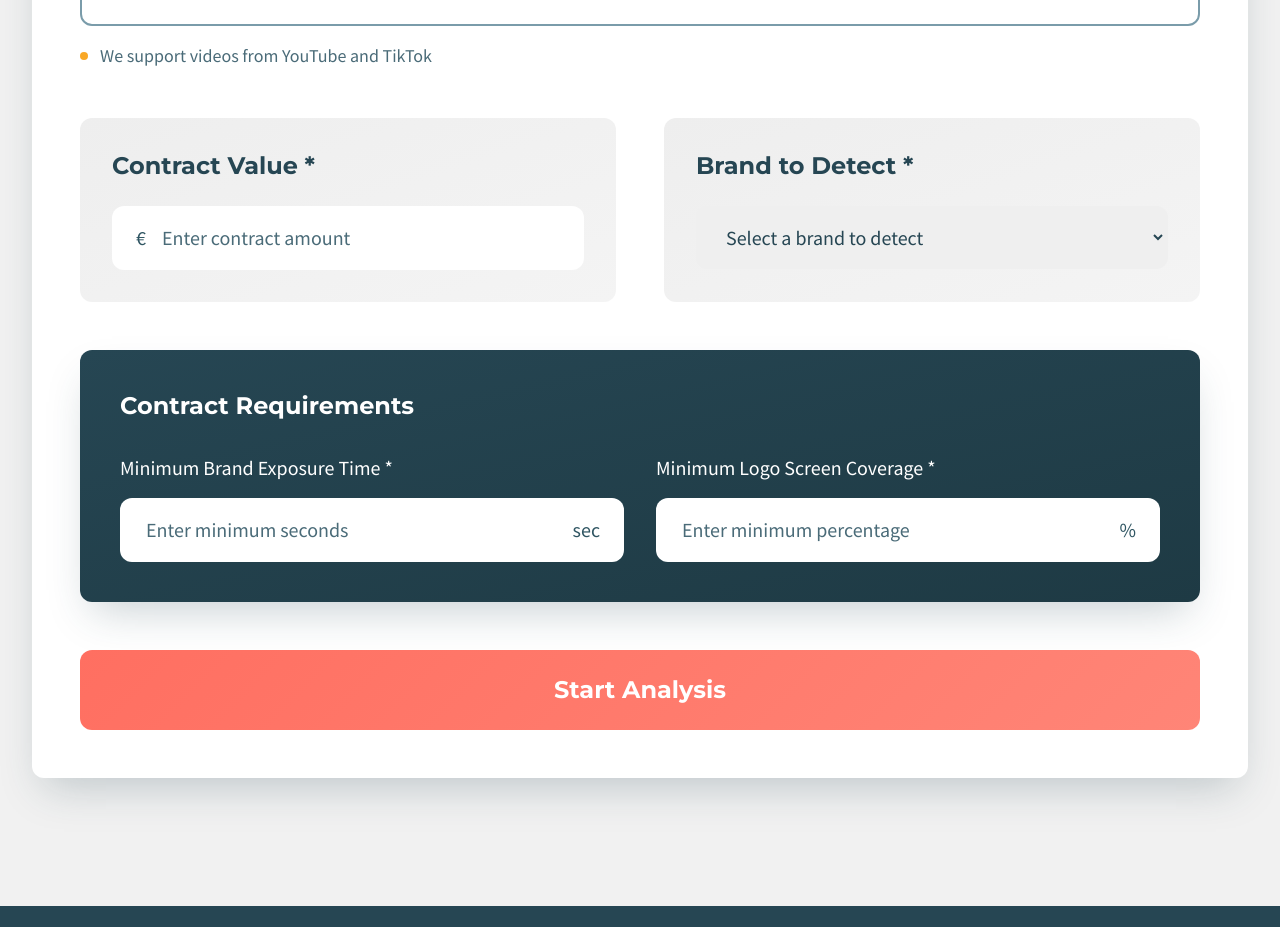
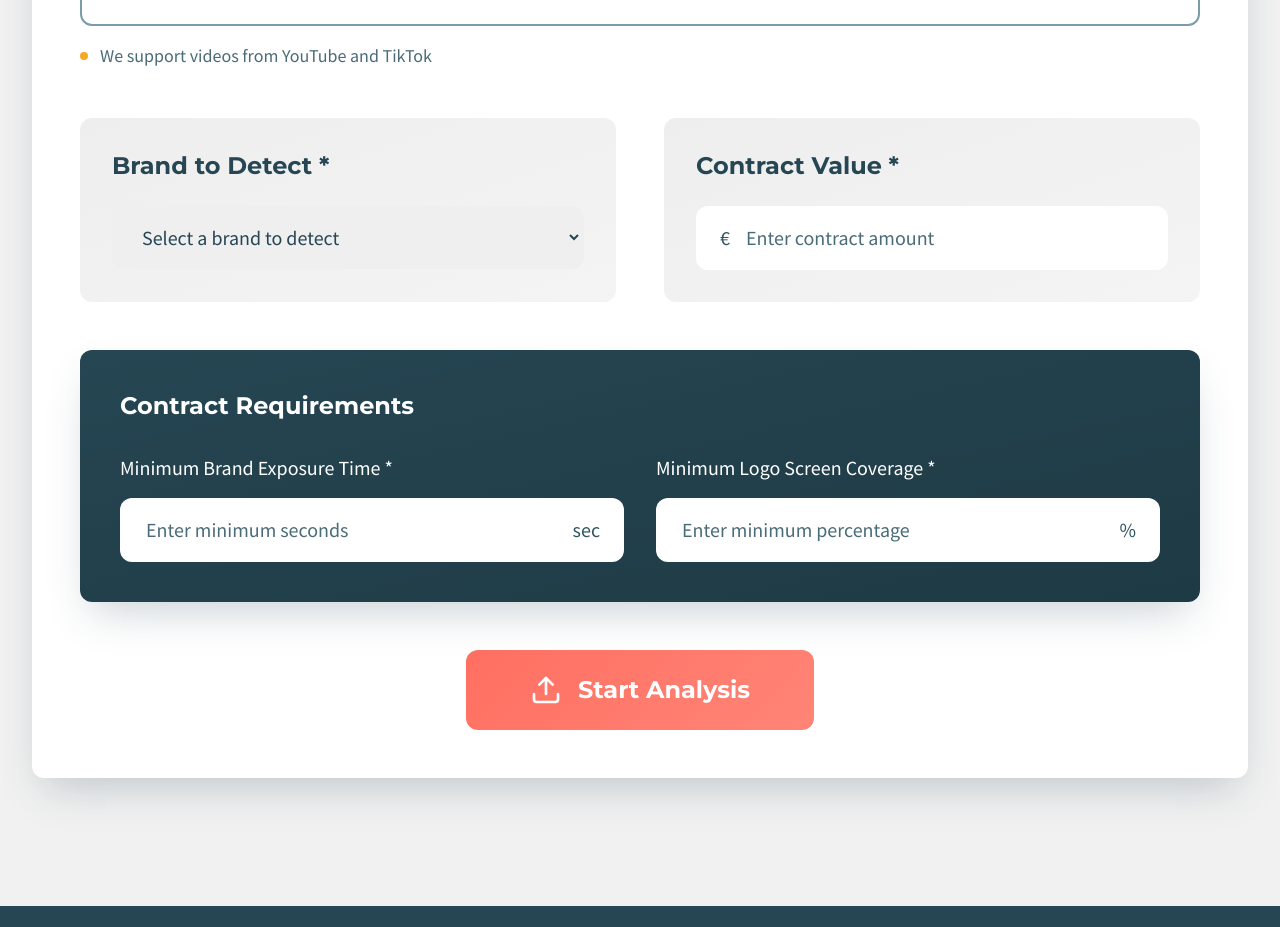
Before and after one commit to andalons/computer_vision_G5, a React (Vite) app in the folder frontend/: page /link-analysis in a window 1280 px wide. Shown: the part 528-1455 px from the top of the page. Built offline with nearby package versions, Linux system fonts and the light colour scheme.

Commit message:
feat: create modal progress and import it in LinkAnalysis page - #19

```diff
--- a/frontend/src/components/analysis/FormInput.jsx
+++ b/frontend/src/components/analysis/FormInput.jsx
@@ -1,7 +1,7 @@
-import React, { useState } from 'react';
+import React, { useState, useImperativeHandle, forwardRef } from 'react';
 import { Upload } from 'lucide-react';
 
-const FormInput = () => {
+const FormInput = forwardRef((props, ref) => {
   const [formData, setFormData] = useState({
     url: '',
     brand: '',
@@ -28,6 +28,7 @@ const FormInput = () => {
           errors.brand = 'Please select a brand to detect';
         }
         break;
+      case 'contract_price':
         if (!value.trim()) {
           errors.contract_price = 'Contract price is required';
         } else if (isNaN(value) || parseFloat(value) <= 0) {
@@ -53,6 +54,34 @@ const FormInput = () => {
     return errors;
   };
 
+  const validateForm = () => {
+    const requiredFields = ['url', 'brand', 'contract_price', 'min_brand_time', 'min_logo_area'];
+    let errors = {};
+
+    requiredFields.forEach(field => {
+      const fieldErrors = validateField(field, formData[field]);
+      errors = { ...errors, ...fieldErrors };
+    });
+
+    setFieldErrors(errors);
+    return Object.keys(errors).length === 0;
+  };
+
+  useImperativeHandle(ref, () => ({
+    validateForm,
+    getFormData: () => formData,
+    resetForm: () => {
+      setFormData({
+        url: '',
+        brand: '',
+        contract_price: '',
+        min_brand_time: '',
+        min_logo_area: ''
+      });
+      setFieldErrors({});
+    }
+  }));
+
   const handleInputChange = (e) => {
     const { name, value } = e.target;
     setFormData(prev => ({
@@ -60,7 +89,6 @@ const FormInput = () => {
       [name]: value
     }));
 
-    // Limpiar errores del campo cuando el usuario empiece a escribir
     if (fieldErrors[name]) {
       setFieldErrors(prev => {
         const newErrors = { ...prev };
@@ -72,7 +100,7 @@ const FormInput = () => {
 
   return (
     <>
-      {/* Sección URL Input */}
+      {/* Input para la URL del video */}
       <div className="mb-12">
         <div className="flex items-center mb-6">
           <div className="flex items-center justify-center w-12 h-12 mr-4 rounded-card bg-coral-500/10">
@@ -105,31 +133,8 @@ const FormInput = () => {
         </div>
       </div>
 
-      {/* Seccion de precio de contrato */}
+      {/* Sección de marca y contrato */}
       <div className="grid grid-cols-1 gap-12 mb-12 lg:grid-cols-2">
-        <div className="p-8 rounded-card bg-gradient-to-br from-humo-600 to-humo-400">
-          <label className="block mb-6 text-2xl font-bold font-montserrat text-petroleo-500">
-            Contract Value *
-          </label>
-          <div className="relative">
-            <span className="absolute text-xl transform -translate-y-1/2 left-6 top-1/2 font-source text-petroleo-400">€</span>
-            <input
-              type="number"
-              name="contract_price"
-              value={formData.contract_price}
-              onChange={handleInputChange}
-              placeholder="Enter contract amount"
-              className={`w-full py-4 pl-12 pr-6 text-xl transition-all duration-300 border-2 rounded-card font-source text-petroleo-500 placeholder-petroleo-300 focus:outline-none focus:ring-0 ${
-                fieldErrors.contract_price
-                  ? 'border-coral-500 focus:border-coral-600'
-                  : 'border-transparent focus:border-mostaza-500 focus:shadow-medium'
-              }`}
-            />
-          </div>
-          {fieldErrors.contract_price && (
-            <p className="mt-2 text-sm font-medium font-source text-coral-500">{fieldErrors.contract_price}</p>
-          )}
-        </div>
 
         {/* Selección de marca */}
         <div className="p-8 rounded-card bg-gradient-to-br from-humo-600 to-humo-400">
@@ -154,6 +159,31 @@ const FormInput = () => {
             <p className="mt-2 text-sm font-medium font-source text-coral-500">{fieldErrors.brand}</p>
           )}
         </div>
+
+        {/* Precio del contrato */}
+        <div className="p-8 rounded-card bg-gradient-to-br from-humo-600 to-humo-400">
+          <label className="block mb-6 text-2xl font-bold font-montserrat text-petroleo-500">
+            Contract Value *
+          </label>
+          <div className="relative">
+            <span className="absolute text-xl transform -translate-y-1/2 left-6 top-1/2 font-source text-petroleo-400">€</span>
+            <input
+              type="number"
+              name="contract_price"
+              value={formData.contract_price}
+              onChange={handleInputChange}
+              placeholder="Enter contract amount"
+              className={`w-full py-4 pl-12 pr-6 text-xl transition-all duration-300 border-2 rounded-card font-source text-petroleo-500 placeholder-petroleo-300 focus:outline-none focus:ring-0 ${
+                fieldErrors.contract_price
+                  ? 'border-coral-500 focus:border-coral-600'
+                  : 'border-transparent focus:border-mostaza-500 focus:shadow-medium'
+              }`}
+            />
+          </div>
+          {fieldErrors.contract_price && (
+            <p className="mt-2 text-sm font-medium font-source text-coral-500">{fieldErrors.contract_price}</p>
+          )}
+        </div>
       </div>
 
       {/* Requisitos de contrato */}
@@ -163,7 +193,7 @@ const FormInput = () => {
         </h3>
         <div className="grid grid-cols-1 gap-8 lg:grid-cols-2">
 
-          {/* Tiempo de exposición mínimo de la marca */}
+          {/* Tiempo mínimo de exposición del logo */}
           <div>
             <label className="block mb-4 text-xl font-medium text-white font-source">
               Minimum Brand Exposure Time *
@@ -188,7 +218,7 @@ const FormInput = () => {
             )}
           </div>
 
-          {/* Mínimo área de logo de la marca */}
+          {/* Area mínima del logo */}
           <div>
             <label className="block mb-4 text-xl font-medium text-white font-source">
               Minimum Logo Screen Coverage *
@@ -217,6 +247,6 @@ const FormInput = () => {
       </div>
     </>
   );
-};
+});
 
 export default FormInput;
--- /dev/null
+++ b/frontend/src/components/analysis/StartAnalysisButton.jsx
@@ -0,0 +1,187 @@
+import React, { useState, forwardRef, useImperativeHandle } from 'react';
+import { Upload, Check } from 'lucide-react';
+import { prepareVideo, getStreamUrl } from '../../services/AnalysisService';
+import { saveVideoInfo, getVideoMetrics } from '../../services/DatabaseService';
+
+const StartAnalysisButton = forwardRef(({ formRef, onAnalysisComplete }, ref) => {
+  const [isLoading, setIsLoading] = useState(false);
+  const [currentStep, setCurrentStep] = useState(0);
+  const [error, setError] = useState('');
+
+  const analysisSteps = [
+    { name: 'Uploading', description: 'Validating video source' },
+    { name: 'Processing', description: 'Preparing video for analysis' },
+    { name: 'Analyzing', description: 'AI detecting brand logos' },
+    { name: 'Complete', description: 'Analysis ready' }
+  ];
+
+  const handleStartAnalysis = async () => {
+    setError('');
+
+    if (!formRef.current || !formRef.current.validateForm()) {
+      return;
+    }
+
+    const formData = formRef.current.getFormData();
+    console.log('Form data:', formData);
+
+    setIsLoading(true);
+    setCurrentStep(0);
+
+    try {
+      // Paso 1: Uploading
+      setCurrentStep(0);
+      await new Promise(resolve => setTimeout(resolve, 1000));
+
+      // Guardar información del video en BD y obtener metadatos
+      const videoResponse = await saveVideoInfo({
+        url: formData.url.trim(),
+        brand: formData.brand,
+        contract_price: parseFloat(formData.contract_price),
+        min_brand_time: parseInt(formData.min_brand_time),
+        min_logo_area: parseFloat(formData.min_logo_area)
+      });
+
+      console.log('Video guardado:', videoResponse);
+
+      // Paso 2: Processing
+      setCurrentStep(1);
+      await new Promise(resolve => setTimeout(resolve, 1000));
+
+      // Preparar el video para procesamiento
+      await prepareVideo({ url: formData.url });
+
+      // Paso 3: Analyzing
+      setCurrentStep(2);
+      await new Promise(resolve => setTimeout(resolve, 2000));
+
+      // Intentar obtener métricas reales
+      const videoId = videoResponse.supabase_record.id;
+      const realMetrics = await getVideoMetrics(videoId);
+
+      let metricsData;
+      if (realMetrics && realMetrics.length > 0) {
+        metricsData = realMetrics[0];
+      } else {
+        // Métricas aún no disponibles
+        metricsData = {
+          total_time_seconds: 0,
+          percentage_time: 0,
+          average_area_percentage: 0,
+          confidence_score: 0,
+          contract_compliant: false
+        };
+      }
+
+      // Paso 4: Complete
+      setCurrentStep(3);
+      await new Promise(resolve => setTimeout(resolve, 500));
+
+      // Notificar al componente padre que el análisis está completo
+      if (onAnalysisComplete) {
+        onAnalysisComplete({
+          videoData: {
+            ...videoResponse.supabase_record,
+            technical_info: videoResponse.technical_info
+          },
+          metrics: metricsData,
+          formData: formData
+        });
+      }
+
+    } catch (err) {
+      setError(err.message || 'Error during analysis. Please try again.');
+    } finally {
+      setIsLoading(false);
+    }
+  };
+
+  useImperativeHandle(ref, () => ({
+    startAnalysis: handleStartAnalysis
+  }));
+
+  return (
+    <>
+      {/* Botón iniciar análisis */}
+      <div className="text-center">
+        <button
+          onClick={handleStartAnalysis}
+          disabled={isLoading}
+          className="px-16 py-6 text-2xl font-bold text-white transition-all duration-300 font-montserrat rounded-card bg-coral-gradient hover:shadow-coral hover:scale-105 disabled:opacity-50 disabled:cursor-not-allowed disabled:hover:scale-100"
+        >
+          <div className="flex items-center">
+            <Upload className="w-8 h-8 mr-4" />
+            Start Analysis
+          </div>
+        </button>
+      </div>
+
+      {/* Mensajes de error */}
+      {error && (
+        <div className="px-8 py-6 mt-8 border-2 rounded-card text-coral-600 bg-coral-500/10 border-coral-500/30 shadow-medium">
+          <p className="text-lg font-medium font-source">{error}</p>
+        </div>
+      )}
+
+      {/* Cargando Modal */}
+      {isLoading && (
+        <div className="fixed inset-0 z-50 flex items-center justify-center bg-black bg-opacity-50 backdrop-blur-sm">
+          <div className="max-w-md p-8 mx-4 bg-white rounded-card shadow-strong">
+            <div className="text-center">
+              <h3 className="mb-8 text-2xl font-bold font-montserrat text-petroleo-500">
+                Analyzing Your Video
+              </h3>
+
+              {/* Progreso pasos */}
+              <div className="mb-8 space-y-4">
+                {analysisSteps.map((step, index) => (
+                  <div key={index} className="flex items-center">
+                    <div className={`flex items-center justify-center w-8 h-8 rounded-full mr-4 transition-all duration-300 ${
+                      index < currentStep
+                        ? 'bg-green-500 text-white'
+                        : index === currentStep
+                        ? 'bg-coral-500 text-white'
+                        : 'bg-petroleo-200 text-petroleo-400'
+                    }`}>
+                      {index < currentStep ? (
+                        <Check className="w-4 h-4" />
+                      ) : index === currentStep ? (
+                        <div className="w-3 h-3 border-2 border-white rounded-full border-t-transparent animate-spin"></div>
+                      ) : (
+                        <span className="text-sm font-bold">{index + 1}</span>
+                      )}
+                    </div>
+                    <div className="text-left">
+                      <div className={`font-semibold font-montserrat ${
+                        index <= currentStep ? 'text-petroleo-500' : 'text-petroleo-400'
+                      }`}>
+                        {step.name}
+                      </div>
+                      <div className="text-sm font-source text-petroleo-300">
+                        {step.description}
+                      </div>
+                    </div>
+                  </div>
+                ))}
+              </div>
+
+              {/* Barra de progreso */}
+              <div className="w-full h-3 mb-6 rounded-full bg-petroleo-200">
+                <div
+                  className="h-3 transition-all duration-500 ease-out rounded-full bg-coral-gradient"
+                  style={{ width: `${((currentStep + 1) / analysisSteps.length) * 100}%` }}
+                ></div>
+              </div>
+
+              <p className="text-lg font-source text-petroleo-400">
+                This process typically takes 2-3 minutes
+              </p>
+            </div>
+          </div>
+        </div>
+      )}
+     </>
+  );
+});
+
+export default StartAnalysisButton;
--- a/frontend/src/pages/LinkAnalysis.jsx
+++ b/frontend/src/pages/LinkAnalysis.jsx
@@ -1,7 +1,42 @@
-import React from 'react';
+import React, { useRef, useState } from 'react';
 import FormInput from '../components/analysis/FormInput';
+import StartAnalysisButton from '../components/analysis/StartAnalysisButton';
 
 const LinkAnalysis = () => {
+  const formRef = useRef();
+  const [analysisComplete, setAnalysisComplete] = useState(false);
+  const [videoData, setVideoData] = useState(null);
+  const [metrics, setMetrics] = useState(null);
+  const [formData, setFormData] = useState(null);
+
+  const handleAnalysisComplete = (data) => {
+    setVideoData(data.videoData);
+    setMetrics(data.metrics);
+    setFormData(data.formData);
+    setAnalysisComplete(true);
+  };
+
+  const resetAnalysis = () => {
+    setAnalysisComplete(false);
+    setVideoData(null);
+    setMetrics(null);
+    setFormData(null);
+    if (formRef.current) {
+      formRef.current.resetForm();
+    }
+  };
+
+  if (analysisComplete) {
+    return (
+      <AnalysisResults
+        videoData={videoData}
+        metrics={metrics}
+        formData={formData}
+        onReset={resetAnalysis}
+      />
+    );
+  }
+
   return (
     <div className="min-h-screen pt-32 pb-20 bg-humo-500">
       <div className="px-6 mx-auto max-w-7xl lg:px-8">
@@ -20,14 +55,14 @@ const LinkAnalysis = () => {
         <div className="relative p-12 mb-12 bg-white rounded-card shadow-strong">
           <div className="relative max-w-6xl mx-auto">
 
-            <FormInput />
+            {/* Formulario */}
+            <FormInput ref={formRef} />
 
-            {/* Placeholder para botón  */}
-            <div className="text-center">
-              <div className="px-16 py-6 text-2xl font-bold text-white transition-all duration-300 font-montserrat rounded-card bg-coral-gradient">
-                Start Analysis
-              </div>
-            </div>
+            {/* Botón de iniciar análisis */}
+            <StartAnalysisButton
+              formRef={formRef}
+              onAnalysisComplete={handleAnalysisComplete}
+            />
           </div>
         </div>
       </div>
```
